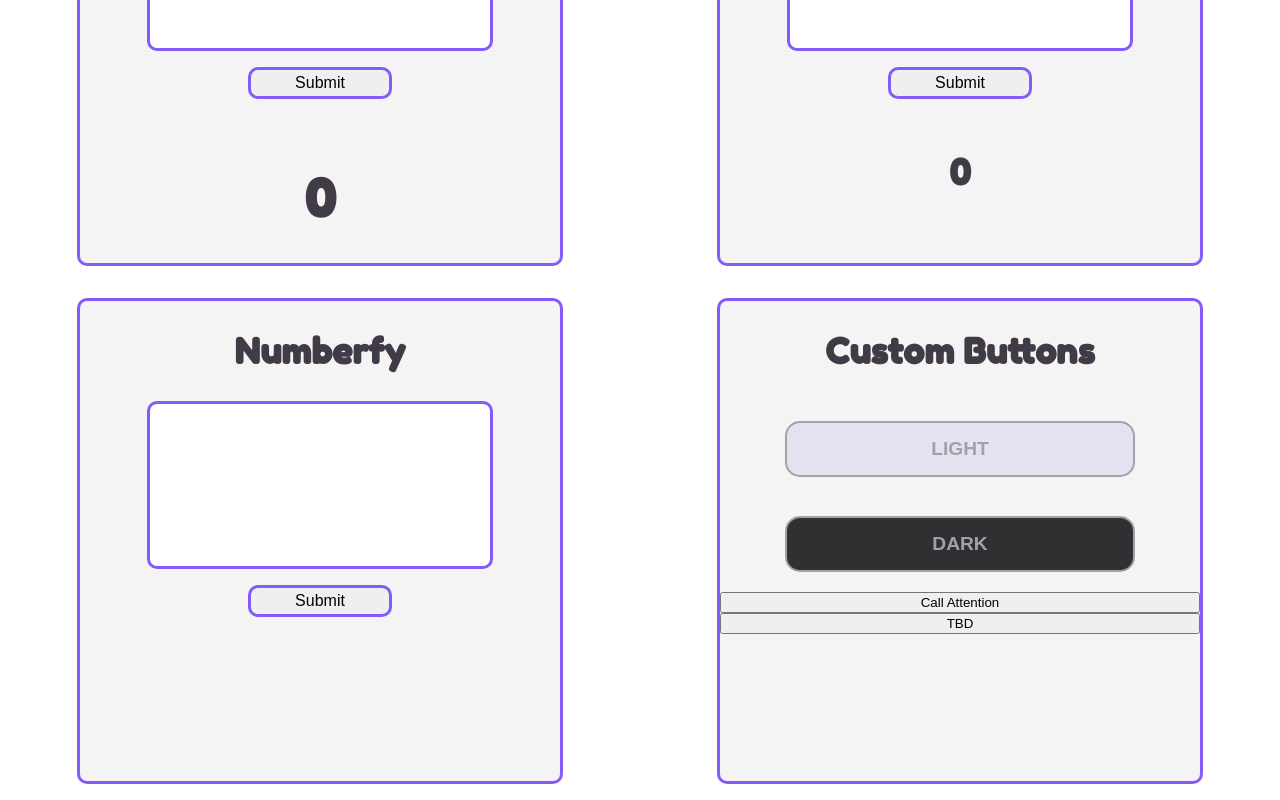
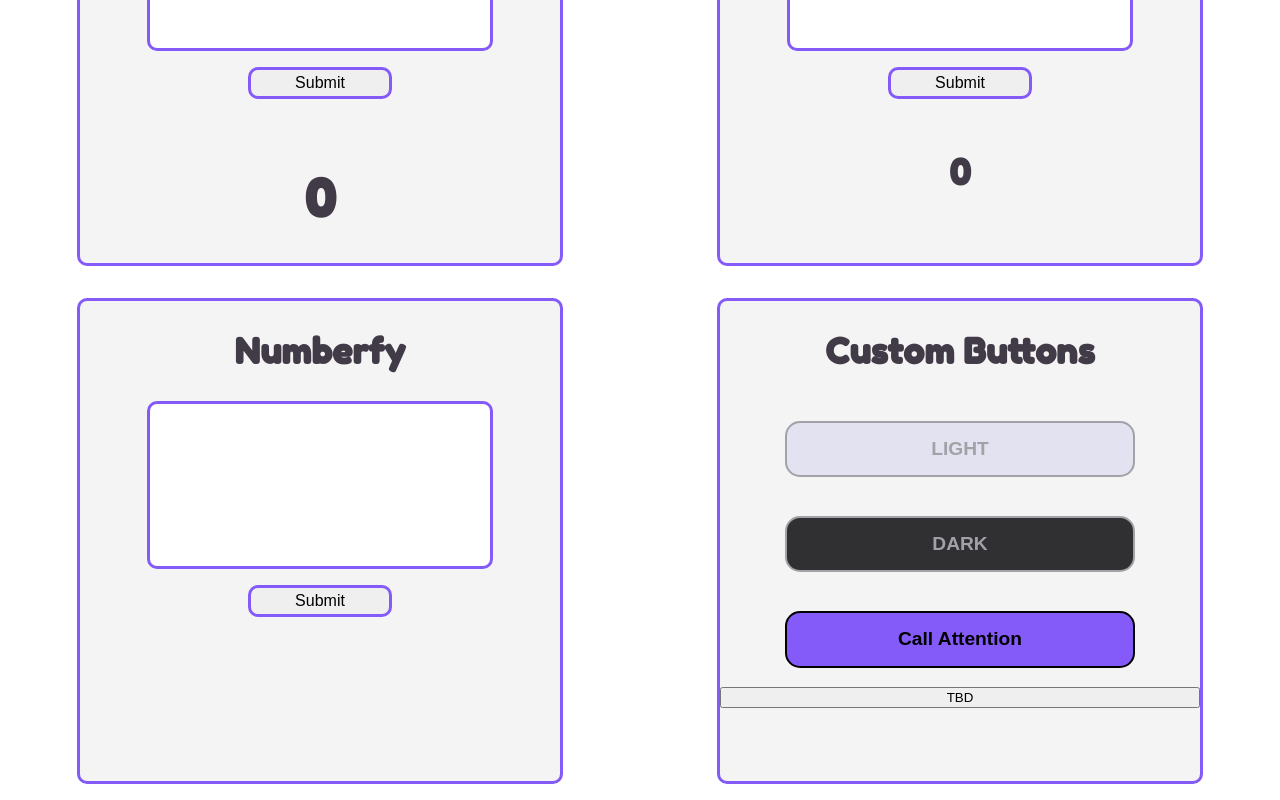
Before and after one commit to KevinRay13/Playground, a React (Create React App) app: page / in a window 1280 px wide. Shown: the part 396-1196 px from the top of the page. Built offline with nearby package versions, Linux system fonts and the light colour scheme.

Commit message:
call attention button

```diff
--- a/src/App.css
+++ b/src/App.css
@@ -134,7 +134,21 @@ h2 {
   animation: bounce 1s;
   -webkit-animation: bounce 1s;
 }
-
+.callBtn {
+  padding: 0.8em 0em;
+  width: 350px;
+  background: rgb(132, 90, 248);
+  border-radius: 15px;
+  border: 2px solid rgb(0, 0, 0);
+  color: rgb(0, 0, 0);
+  font-size: 1.2em;
+  font-family: Arial, Helvetica, sans-serif;
+  font-weight: bold;
+  cursor: pointer;
+  margin: 0 auto;
+  margin-bottom: 1em;
+  margin-top: 1em;
+}
 @keyframes bounce {
   0% {
     border-radius: 15px;
```
